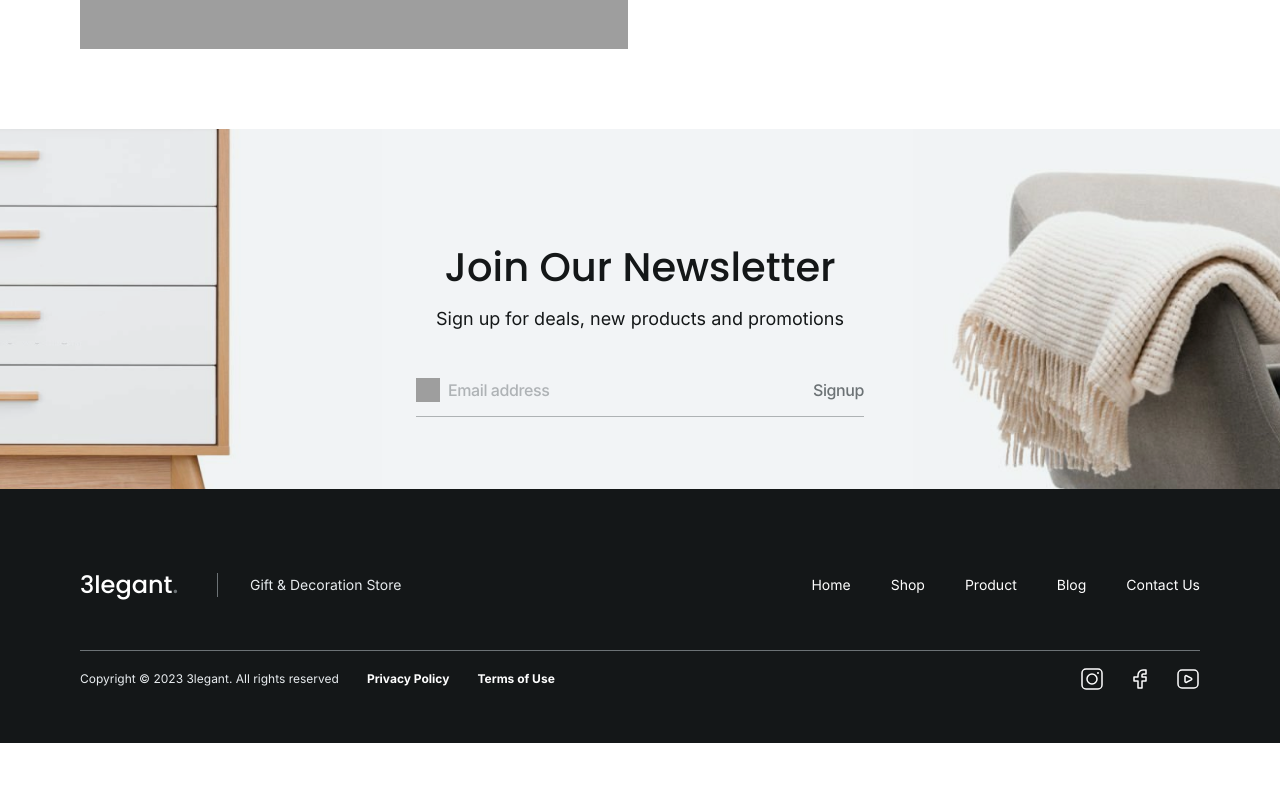
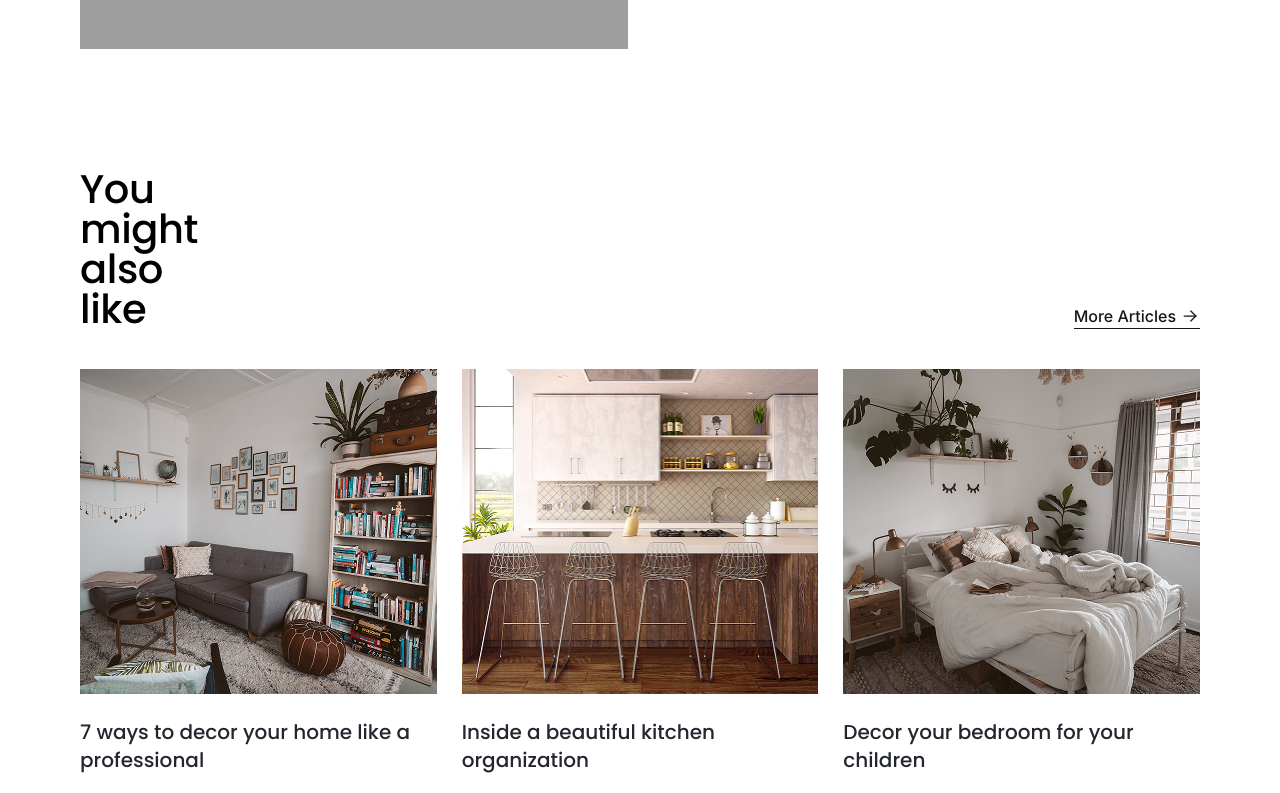
Before and after one commit to Hamiiiidreza/Home-Style, a React (Vite) app: page /articles-details in a window 1280 px wide. Shown: the part 2980-3773 px from the top of the page. Before the commit the page ends 3723 px from the top, so only its background shows below. Built offline with nearby package versions, Linux system fonts and the light colour scheme; grey boxes are pictures that could not be loaded.

Commit message:
Use BlogSection with new headerTitle and showFullCards props in articles sample

```diff
--- a/src/components/templates/articles-details/articles-sample.jsx
+++ b/src/components/templates/articles-details/articles-sample.jsx
@@ -1,4 +1,5 @@
 import React from 'react'
+import BlogSection from '../../modules/blog-section/blog-section';
 
 function ArticlesSample() {
   return (
@@ -145,6 +146,12 @@ function ArticlesSample() {
           </div>
         </div>
       </div>
+      <BlogSection
+        showHeader={true}
+        headerTitle="You might also like"
+        count={3}
+        showFullCards={true}
+      />
     </div>
   )
 }
```
